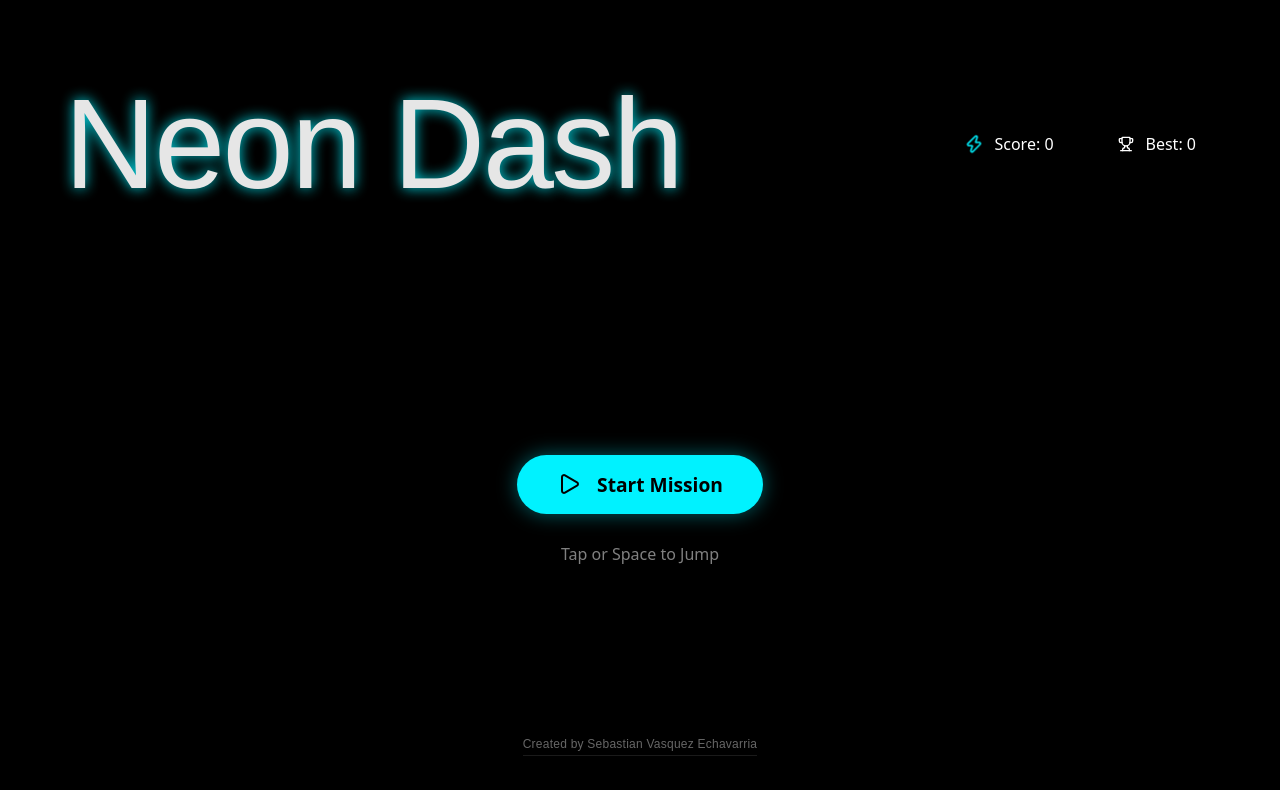
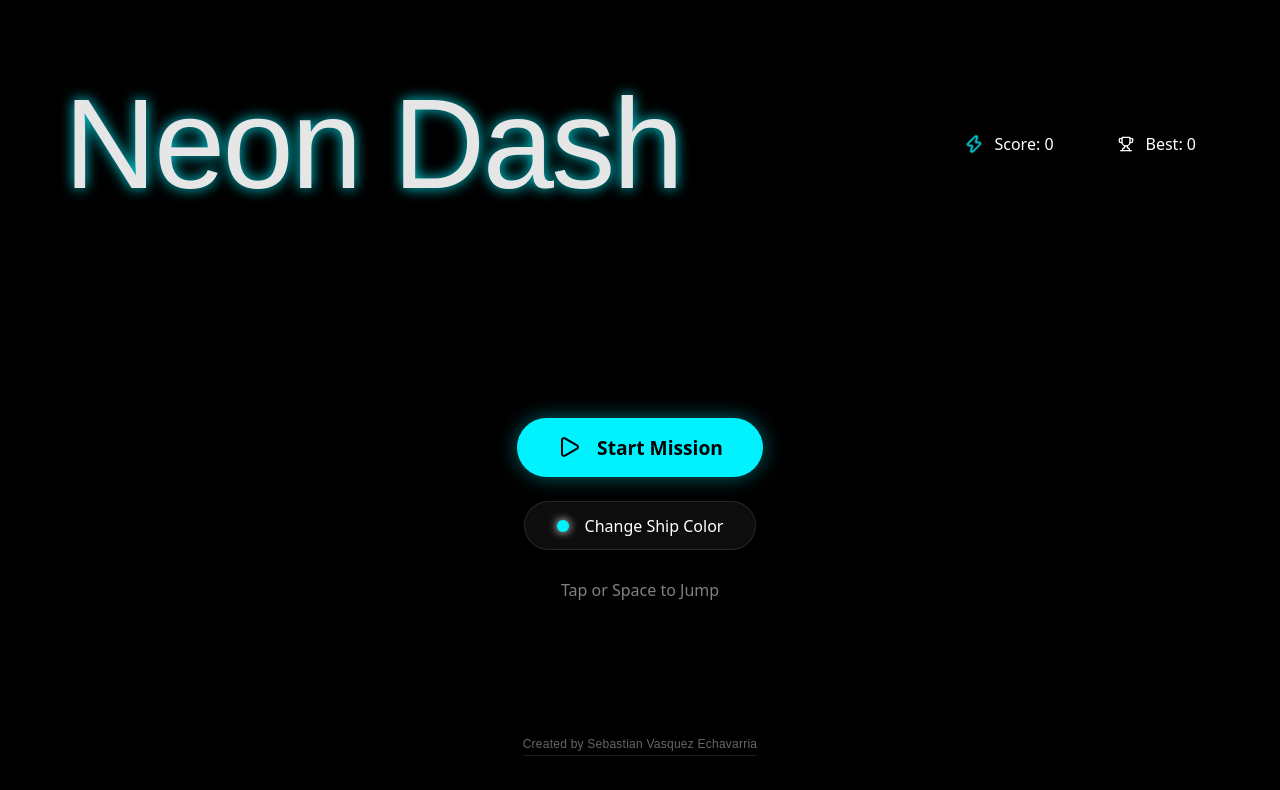
Before and after one commit to sebastianvasquezechavarria1234/neon-dash, a React (Vite) app: page / in a window 1280 px wide. Shown: the top 790 px of the page. Built offline with nearby package versions, Linux system fonts and the light colour scheme; a web font is replaced by a local one.

Commit message:
Feat: Add skin selection system with multiple neon color options

```diff
--- a/src/App.css
+++ b/src/App.css
@@ -135,6 +135,34 @@ canvas {
   box-shadow: 0 0 30px rgba(255, 255, 255, 0.6);
 }
 
+.secondary-btn {
+  background: rgba(255, 255, 255, 0.05);
+  color: #fff;
+  border: 1px solid rgba(255, 255, 255, 0.1);
+  padding: 0.8rem 2rem;
+  font-size: 1rem;
+  font-weight: 500;
+  border-radius: 50px;
+  display: flex;
+  align-items: center;
+  gap: 1rem;
+  cursor: pointer;
+  transition: all 0.3s ease;
+}
+
+.secondary-btn:hover {
+  background: rgba(255, 255, 255, 0.1);
+  border-color: rgba(255, 255, 255, 0.3);
+  transform: translateY(-2px);
+}
+
+.skin-dot {
+  width: 12px;
+  height: 12px;
+  border-radius: 50%;
+  box-shadow: 0 0 10px currentColor;
+}
+
 .retry-btn {
   background: #ff0055;
   color: #fff;
--- a/src/App.jsx
+++ b/src/App.jsx
@@ -105,6 +105,25 @@ function App() {
     }
   };
 
+  const [playerSkin, setPlayerSkin] = useState(() => localStorage.getItem('neon-dash-skin') || '#00f2ff');
+
+  const skins = [
+    { name: 'Cyan', color: '#00f2ff' },
+    { name: 'Crimson', color: '#ff0055' },
+    { name: 'Gold', color: '#ffaa00' },
+    { name: 'Emerald', color: '#00ff44' },
+    { name: 'Amethyst', color: '#a200ff' }
+  ];
+
+  const cycleSkin = (e) => {
+    e.stopPropagation();
+    const currentIndex = skins.findIndex(s => s.color === playerSkin);
+    const nextIndex = (currentIndex + 1) % skins.length;
+    const newSkin = skins[nextIndex].color;
+    setPlayerSkin(newSkin);
+    localStorage.setItem('neon-dash-skin', newSkin);
+  };
+
   const startGame = () => {
     if (!audioEnabled) {
       setAudioEnabled(true);
@@ -114,7 +133,7 @@ function App() {
     setGameState('playing');
     setIsPaused(false);
     gameRef.current = {
-      player: { x: 80, y: 200, vy: 0, size: 30, color: '#00f2ff', shield: false },
+      player: { x: 80, y: 200, vy: 0, size: 30, color: playerSkin, shield: false },
       obstacles: [],
       powerups: [],
       particles: [],
@@ -130,11 +149,12 @@ function App() {
     };
   };
 
+
   const handleAction = () => {
     if (gameState === 'playing' && !isPaused) {
       gameRef.current.player.vy = JUMP_FORCE;
       playSound('jump');
-      const pColor = gameRef.current.player.shield ? '#fff' : '#00f2ff';
+      const pColor = gameRef.current.player.shield ? '#fff' : playerSkin;
       createParticles(gameRef.current.player.x, gameRef.current.player.y + 15, pColor, 8);
     } else if (gameState === 'idle' || gameState === 'gameOver') {
       startGame();
@@ -484,6 +504,10 @@ function App() {
                 <Play size={24} />
                 Start Mission
               </button>
+              <button onClick={cycleSkin} className="secondary-btn">
+                <span className="skin-dot" style={{ backgroundColor: playerSkin }}></span>
+                Change Ship Color
+              </button>
               <p className="controls-hint">Tap or Space to Jump</p>
             </motion.div>
           )}
```
